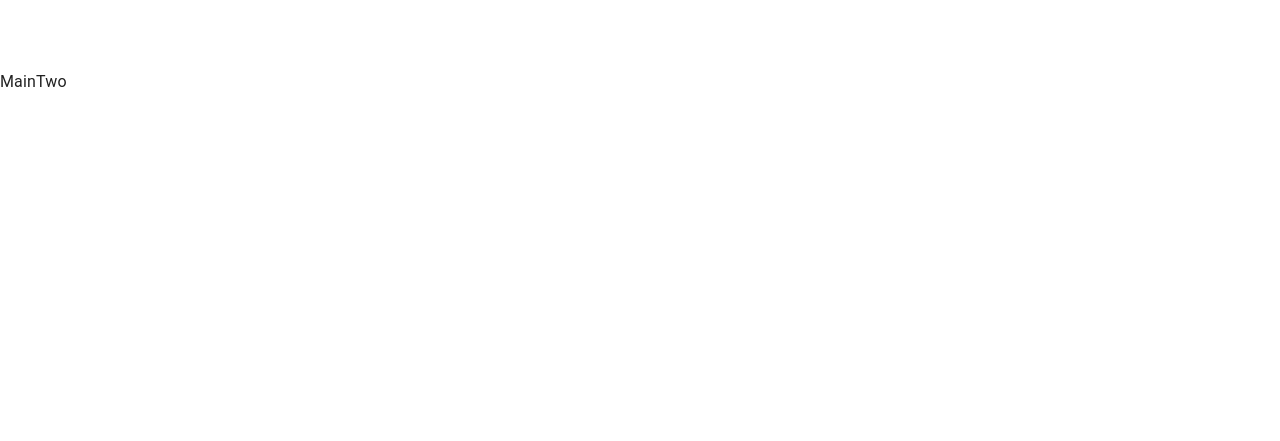
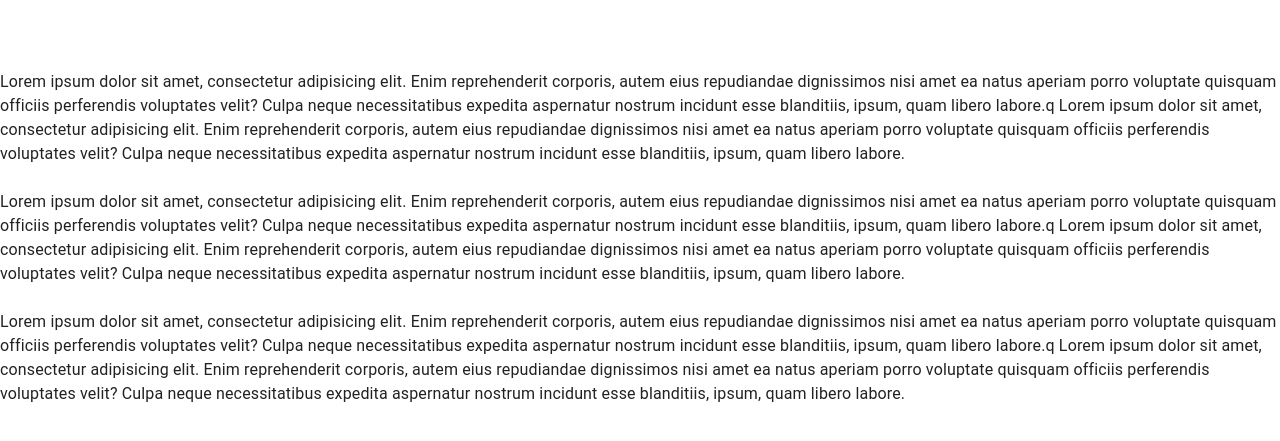
Before and after one commit to HumoX-ai/42-yangililari, a React (Create React App) app: page / in a window 1280 px wide. Shown: the part 1135-1576 px from the top of the page. Built offline with nearby package versions, Linux system fonts and the light colour scheme; no server answers.

Commit message:
update-5

```diff
--- a/src/components/First-Nav/FirstNav.jsx
+++ b/src/components/First-Nav/FirstNav.jsx
@@ -2,6 +2,7 @@ import { Box, IconButton, Typography } from "@mui/material";
 import { Container } from "@mui/system";
 import React, { useEffect, useState } from "react";
 import { FontAwesomeIcon } from "@fortawesome/react-fontawesome";
+import Fade from "react-awesome-reveal";
 import {
   faCalendar,
   faCloud,
@@ -10,7 +11,6 @@ import {
 import {
   faInstagram,
   faTelegram,
-  faTwitter,
   faYoutube,
 } from "@fortawesome/free-brands-svg-icons";
 import axios from "axios";
@@ -44,31 +44,37 @@ export default function FirstNav() {
         <Box sx={{ display: "flex", justifyContent: "space-between" }}>
           <Box sx={{ color: "#d1d1d1", display: "flex" }}>
             <Box sx={{ display: "flex", alignItems: "center", pr: 2 }}>
+              <Fade up duration={1000} direction="up">
                 <FontAwesomeIcon icon={faLocationDot} size="sm" />
                 <Typography
                   sx={{ pl: 0.5, fontSize: { xs: "13px", sm: "16px" } }}
                 >
                   Yangiyo'l
                 </Typography>
+              </Fade>
             </Box>
             <Box sx={{ display: "flex", alignItems: "center", pr: 2 }}>
+              <Fade up duration={2000}>
                 <FontAwesomeIcon icon={faCloud} size="sm" />
                 <Typography
                   sx={{ pl: 0.5, fontSize: { xs: "13px", sm: "16px" } }}
                 >
                   {Math.floor(weather)}°C
                 </Typography>
+              </Fade>
             </Box>
             <Box sx={{ display: "flex", alignItems: "center", pr: 2 }}>
+              <Fade top duration={3000}>
                 <FontAwesomeIcon icon={faCalendar} size="sm" />
                 <Typography
                   sx={{ pl: 0.5, fontSize: { xs: "13px", sm: "16px" } }}
                 >
                   {time.toLocaleDateString()}
                 </Typography>
+              </Fade>
             </Box>
           </Box>
-          <Box>
+          <Fade top cascade duration={2000}>
             <Box>
               <a
                 href="https://t.me/yangiyolmaktab42"
@@ -118,7 +124,7 @@ export default function FirstNav() {
                 <FontAwesomeIcon icon={faYoutube} />
               </IconButton>
             </Box>
-          </Box>
+          </Fade>
         </Box>
       </Container>
     </Box>
--- a/src/components/Main-Two/MainTwo.jsx
+++ b/src/components/Main-Two/MainTwo.jsx
@@ -1,9 +1,48 @@
-import { Box } from "@mui/material";
-
+import { Box, Typography } from "@mui/material";
+import { Fade } from "react-reveal";
 export default function MainTwo() {
   return (
     <div id="home">
-      <Box sx={{ height: "100vh" }}>MainTwo</Box>
+      <Box sx={{ height: "100vh" }}>
+        <Fade top cascade duration={1000} delay={1000}>
+          <Typography sx={{ pb: 3 }}>
+            Lorem ipsum dolor sit amet, consectetur adipisicing elit. Enim
+            reprehenderit corporis, autem eius repudiandae dignissimos nisi amet
+            ea natus aperiam porro voluptate quisquam officiis perferendis
+            voluptates velit? Culpa neque necessitatibus expedita aspernatur
+            nostrum incidunt esse blanditiis, ipsum, quam libero labore.q Lorem
+            ipsum dolor sit amet, consectetur adipisicing elit. Enim
+            reprehenderit corporis, autem eius repudiandae dignissimos nisi amet
+            ea natus aperiam porro voluptate quisquam officiis perferendis
+            voluptates velit? Culpa neque necessitatibus expedita aspernatur
+            nostrum incidunt esse blanditiis, ipsum, quam libero labore.
+          </Typography>
+          <Typography sx={{ pb: 3 }}>
+            Lorem ipsum dolor sit amet, consectetur adipisicing elit. Enim
+            reprehenderit corporis, autem eius repudiandae dignissimos nisi amet
+            ea natus aperiam porro voluptate quisquam officiis perferendis
+            voluptates velit? Culpa neque necessitatibus expedita aspernatur
+            nostrum incidunt esse blanditiis, ipsum, quam libero labore.q Lorem
+            ipsum dolor sit amet, consectetur adipisicing elit. Enim
+            reprehenderit corporis, autem eius repudiandae dignissimos nisi amet
+            ea natus aperiam porro voluptate quisquam officiis perferendis
+            voluptates velit? Culpa neque necessitatibus expedita aspernatur
+            nostrum incidunt esse blanditiis, ipsum, quam libero labore.
+          </Typography>
+          <Typography sx={{ pb: 3 }}>
+            Lorem ipsum dolor sit amet, consectetur adipisicing elit. Enim
+            reprehenderit corporis, autem eius repudiandae dignissimos nisi amet
+            ea natus aperiam porro voluptate quisquam officiis perferendis
+            voluptates velit? Culpa neque necessitatibus expedita aspernatur
+            nostrum incidunt esse blanditiis, ipsum, quam libero labore.q Lorem
+            ipsum dolor sit amet, consectetur adipisicing elit. Enim
+            reprehenderit corporis, autem eius repudiandae dignissimos nisi amet
+            ea natus aperiam porro voluptate quisquam officiis perferendis
+            voluptates velit? Culpa neque necessitatibus expedita aspernatur
+            nostrum incidunt esse blanditiis, ipsum, quam libero labore.
+          </Typography>
+        </Fade>
+      </Box>
     </div>
   );
 }
--- a/src/components/Second-Nav/SecondNav.jsx
+++ b/src/components/Second-Nav/SecondNav.jsx
@@ -1,5 +1,6 @@
 import * as React from "react";
 import PropTypes from "prop-types";
+import { Fade } from "react-reveal";
 import AppBar from "@mui/material/AppBar";
 import Box from "@mui/material/Box";
 import CssBaseline from "@mui/material/CssBaseline";
@@ -10,6 +11,7 @@ import Toolbar from "@mui/material/Toolbar";
 import Typography from "@mui/material/Typography";
 import Button from "@mui/material/Button";
 import { FontAwesomeIcon } from "@fortawesome/react-fontawesome";
+
 import {
   faArrowDown,
   faBars,
@@ -53,9 +55,11 @@ function SecondNav(props) {
       onClick={handleDrawerToggle}
       sx={{ textAlign: "center", backgroundColor: "#e8e9eb", height: "100vh" }}
     >
+      <Fade bottom duration={1500} delay={2000}>
         <Typography variant="h6" sx={{ my: 2 }}>
           Logo
         </Typography>
+      </Fade>
       <Divider
         textAlign="center"
         color="white"
@@ -374,6 +378,7 @@ function SecondNav(props) {
               target="_blank"
               rel="noreferrer"
             >
+              <Fade duration={1000} top>
                 <Button sx={{ color: "#fff" }}>
                   <img
                     src="https://mpe.uz/front-end/assets_files/images/flag.svg"
@@ -390,17 +395,23 @@ function SecondNav(props) {
                     Bayroq
                   </Typography>
                 </Button>
+              </Fade>
             </a>
+            <Box>
+              <Divider orientation="vertical" color="#b4b4b4" />
+            </Box>
             <a
               href="https://mpe.uz/front-end/assets_files/images/emblem_big.png"
               target="_blank"
               rel="noreferrer"
             >
+              <Fade top duration={1500}>
                 <Button sx={{ color: "#fff" }}>
                   <img
                     src="https://mpe.uz/front-end/assets_files/images/emblem.svg"
                     alt="gerb"
                   />
+
                   <Typography
                     sx={{
                       pl: 0.5,
@@ -412,12 +423,17 @@ function SecondNav(props) {
                     Gerb
                   </Typography>
                 </Button>
+              </Fade>
             </a>
+            <Box>
+              <Divider orientation="vertical" color="#b4b4b4" />
+            </Box>
             <a
               href="https://mpe.uz/front-end/assets_files/music/hymn.mp3"
               target="_blank"
               rel="noreferrer"
             >
+              <Fade top duration={2000}>
                 <Button sx={{ color: "#fff" }}>
                   <img
                     src="https://mpe.uz/front-end/assets_files/images/sound.svg"
@@ -434,6 +450,7 @@ function SecondNav(props) {
                     Madhiya
                   </Typography>
                 </Button>
+              </Fade>
             </a>
           </Box>
         </Toolbar>
```
Also changed, not shown: package.json (+16 -1 lines), 1 other file (tests, documents, lock files or other folders). Lines whose indentation alone changed are shown as unchanged.
